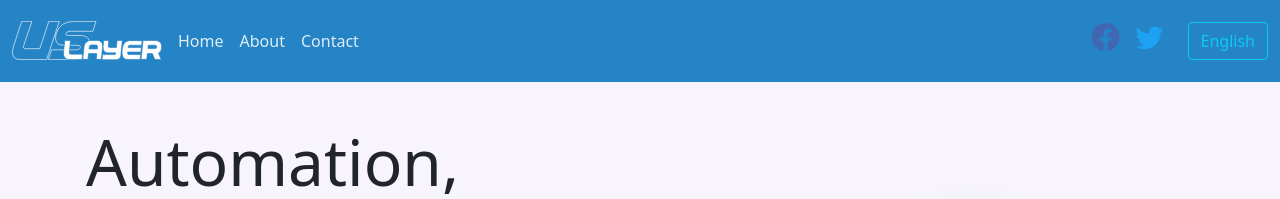
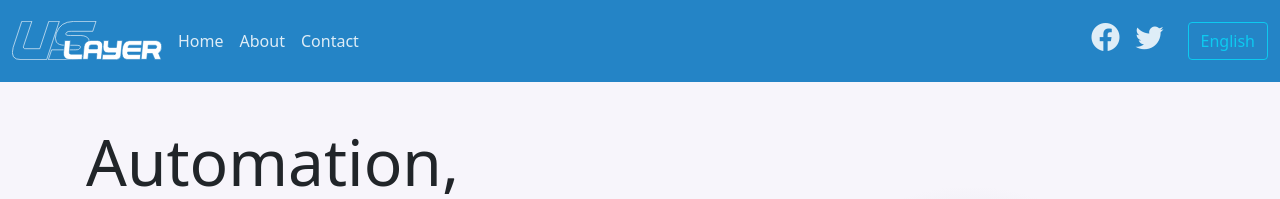
Before and after one commit to uslayer/uslayer.github.io, a Jekyll site: the page built from index.html, in a window 1280 px wide. Shown: the top 199 px of the page. Built offline with Jekyll 4.4.1, drawn with Linux system fonts in a browser that asks for light colours; the list of posts is cut into pages by our own code.

Commit message:
Update nav.html

```diff
--- a/_includes/nav.html
+++ b/_includes/nav.html
@@ -26,7 +26,7 @@
 
       <ul class="navbar-nav flex-row flex-wrap ms-md-auto">
         <li class="nav-item col-6 col-md-auto">
-          <a class="nav-link px-2" style="color:#4267B2" href="{{site.social.facebook}}" target="_blank" rel="noopener">
+          <a class="nav-link px-2" href="{{site.social.facebook}}" target="_blank" rel="noopener">
             <h3><i class="bi bi-facebook">
               <title>Facebook</title>
             </i></h3>
@@ -34,7 +34,7 @@
           </a>
         </li>
         <li class="nav-item col-6 col-md-auto">
-          <a class="nav-link px-2" style="color:#1DA1F2;" href="{{site.social.twitter}}" target="_blank" rel="noopener">
+          <a class="nav-link px-2" href="{{site.social.twitter}}" target="_blank" rel="noopener">
             <h3><i class="bi bi-twitter">
               <title>Twitter</title>
             </i></h3>
```
